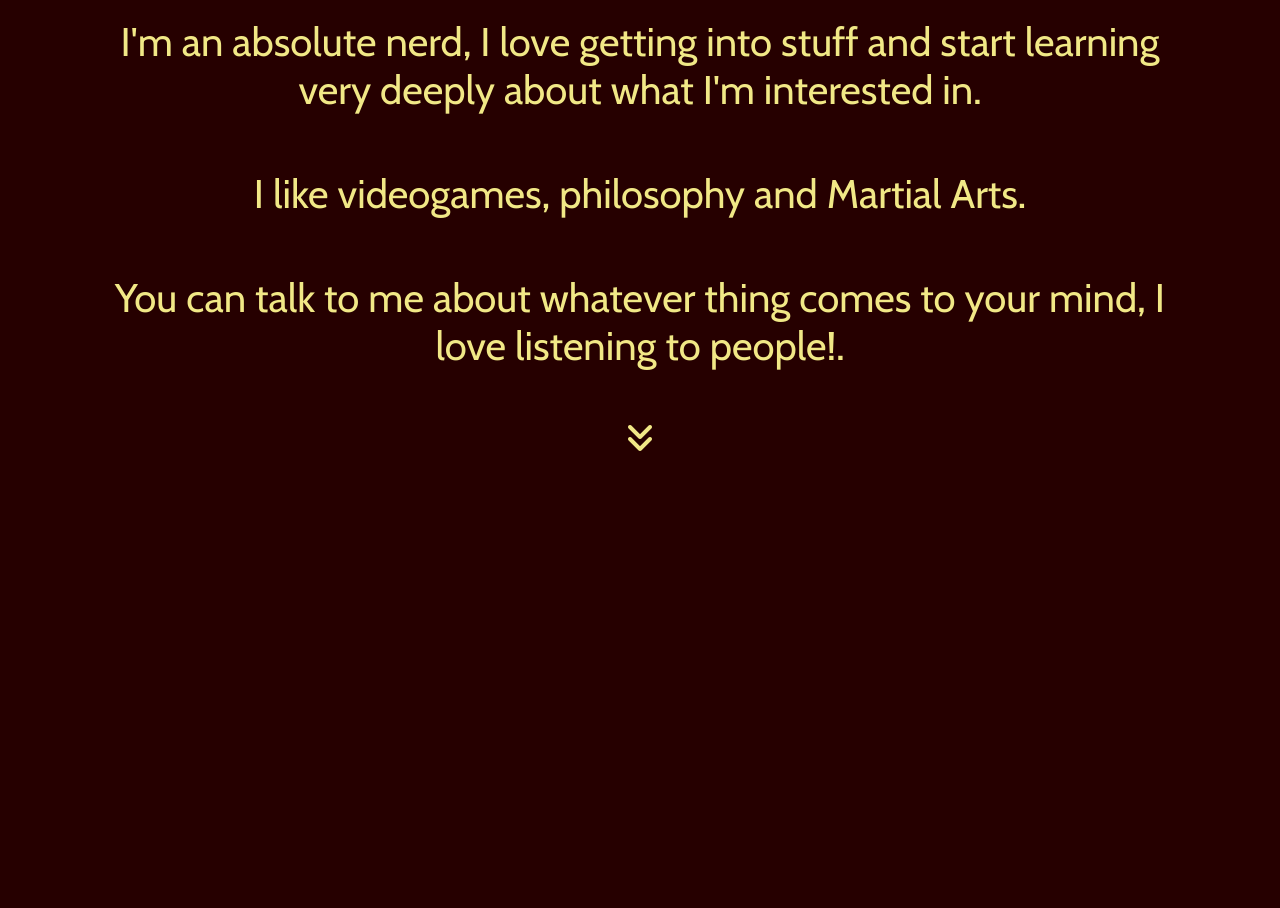
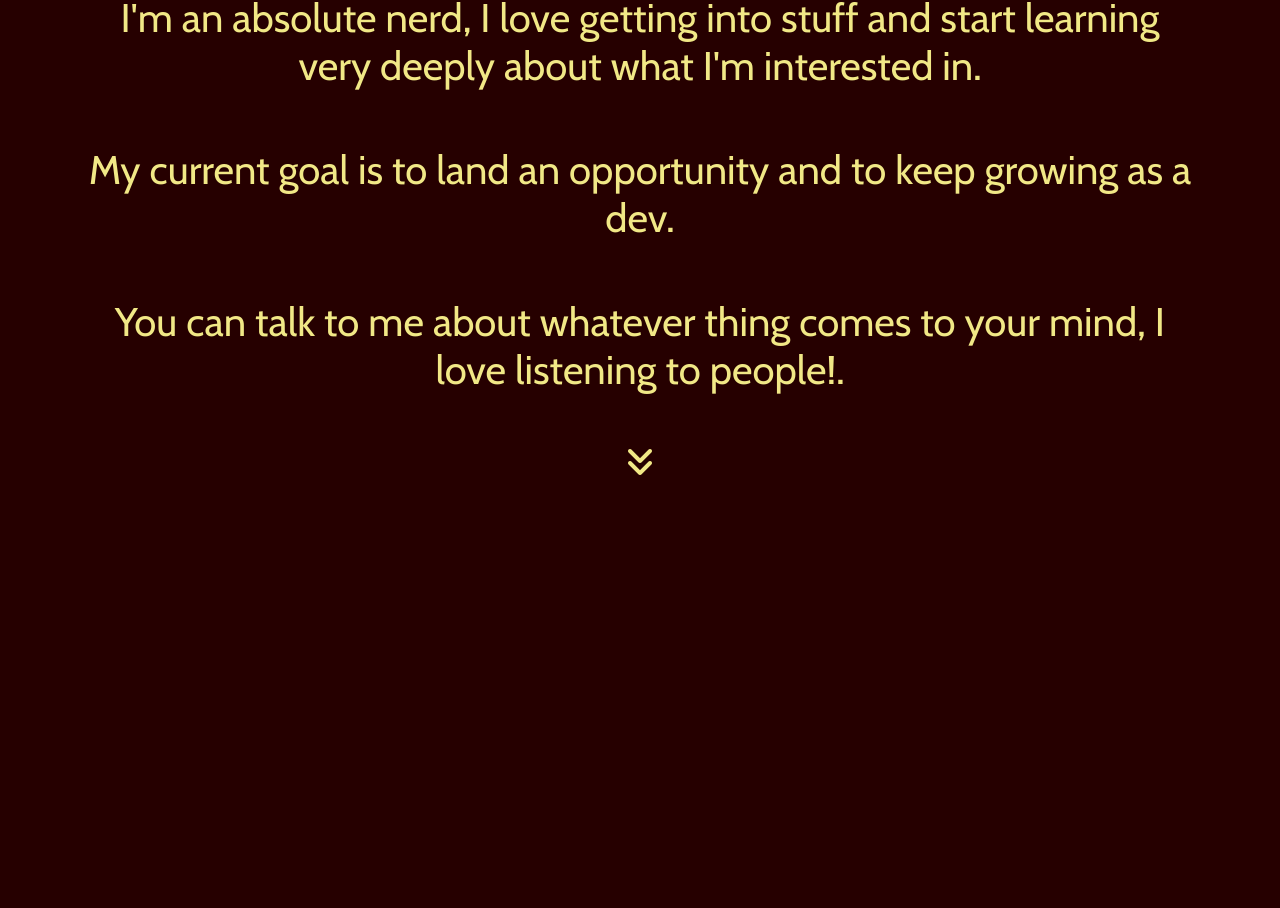
Before and after one commit to Hayder10/portfolio, a React (Create React App) app: page / in a window 1280 px wide. Shown: the part 4234-5142 px from the top of the page. Built offline with nearby package versions, Linux system fonts and the light colour scheme; the HTML template or start-up script is replaced by a standard one.

Commit message:
interest section changed

```diff
--- a/src/Interests.js
+++ b/src/Interests.js
@@ -13,7 +13,7 @@ function Interests() {
           <h1 className="display-6">I'm an absolute nerd, I love getting into stuff and start learning very deeply about what I'm interested in.</h1>
         </div>
         <div className="col-md-12" data-aos='fade-right' data-aos-delay='400'>
-          <h1 className="display-6">I like videogames, philosophy and Martial Arts.</h1>
+          <h1 className="display-6">My current goal is to land an opportunity and to keep growing as a dev.</h1>
         </div>
         <div className="col-md-12" data-aos='fade-left' data-aos-delay='500'>
           <h1 className="display-6">You can talk to me about whatever thing comes to your mind, I love listening to people!.</h1>
```
